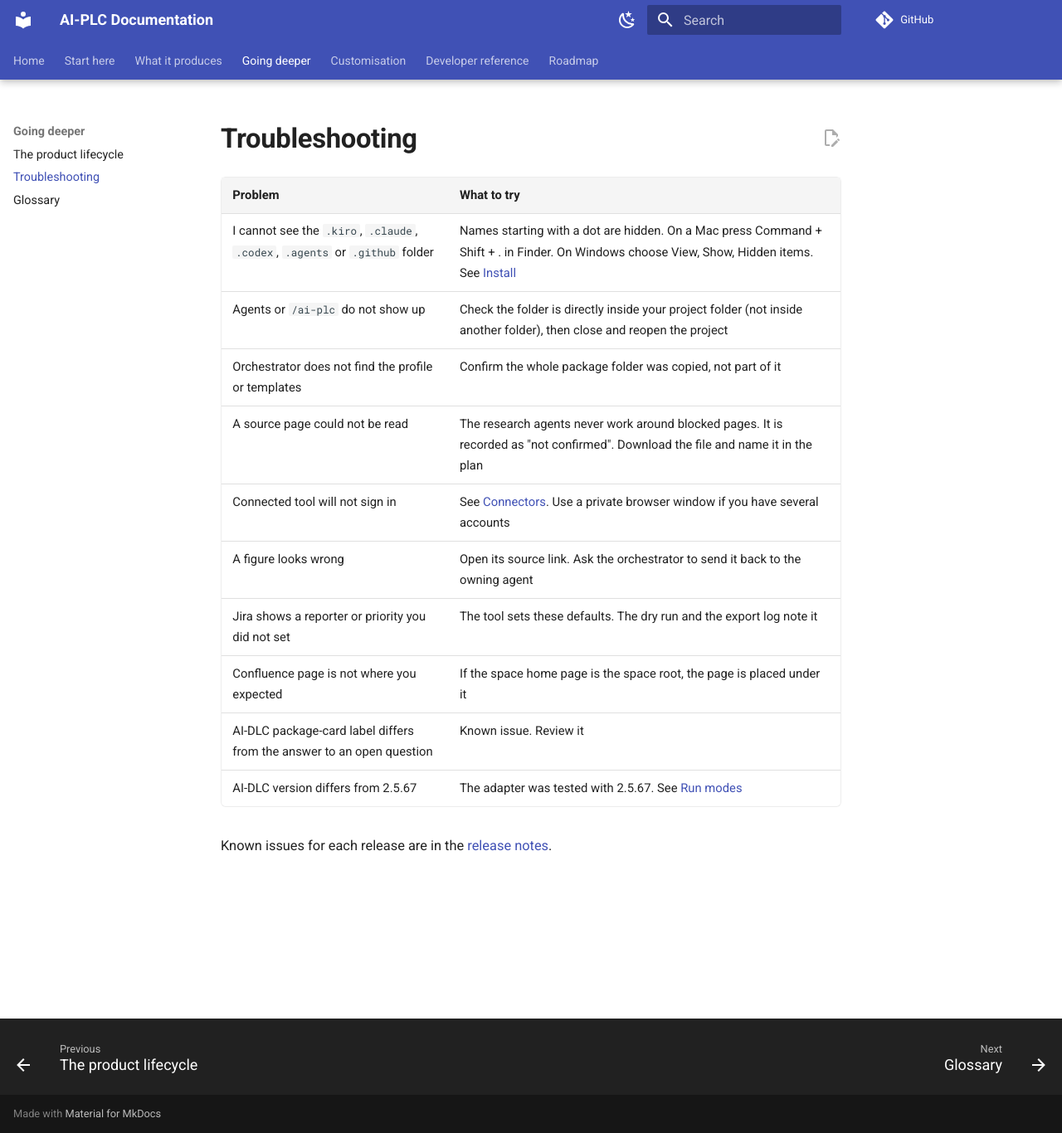
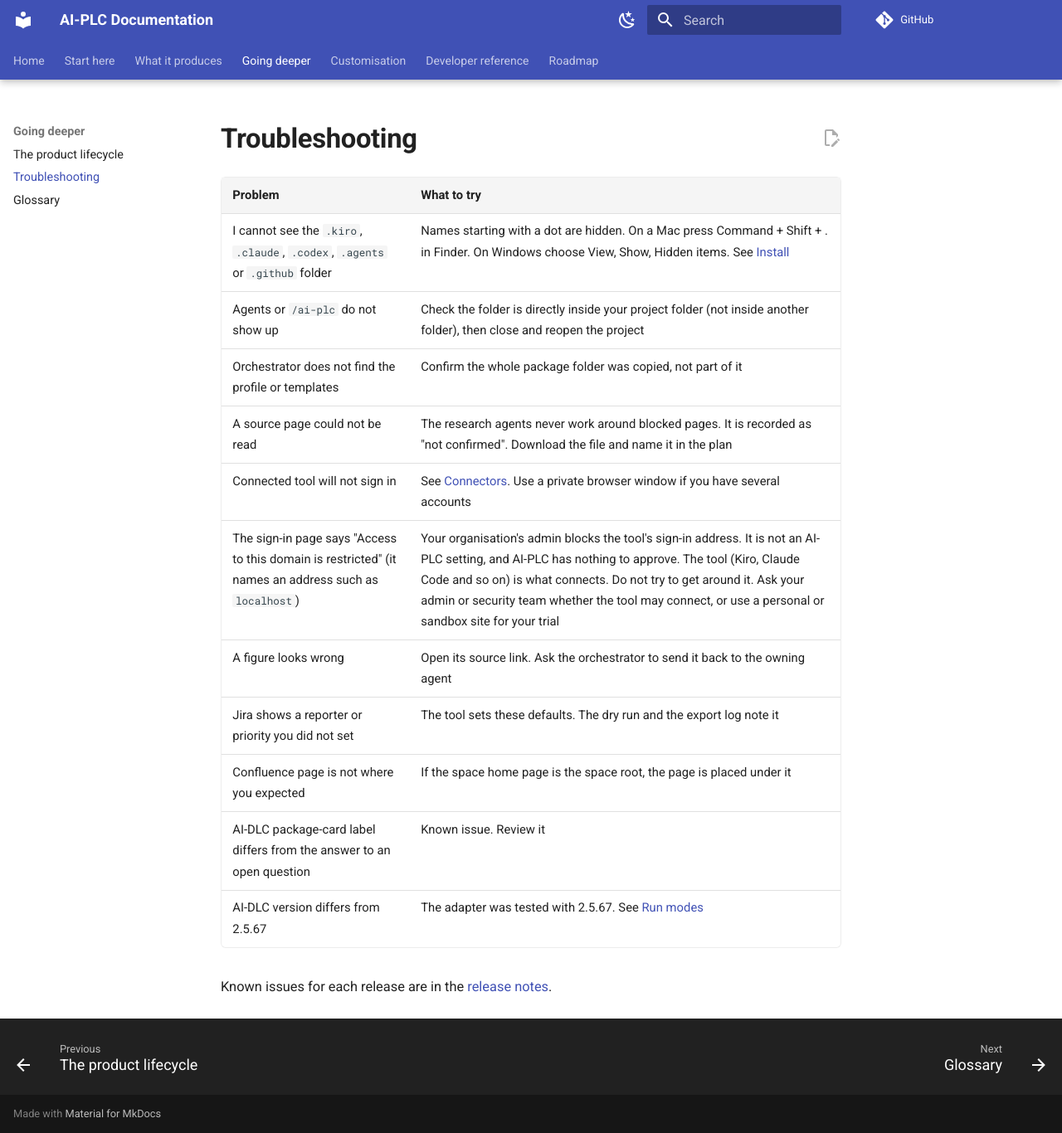
Before and after one commit to lasith-tekly/ai-plc, an MkDocs documentation site: the page built from docs/guide/troubleshooting.md, in a window 1280 px wide and 1366 px high. Shown: the whole window at 83% size. Built offline with MkDocs 1.6.1 and Material for MkDocs 9.7.7, drawn with Linux system fonts in a browser that asks for light colours; comment, search, counter and statistics services are not loaded.

Commit message:
Docs: explain the 'Access to this domain is restricted' sign-in block
Co-Authored-By: Claude Sonnet 5.5 <noreply@anthropic.com>
Claude-Session: https://claude.ai/code/session_01MWPVz2aHoek2etukWYAde9

```diff
--- a/docs/guide/troubleshooting.md
+++ b/docs/guide/troubleshooting.md
@@ -7,6 +7,7 @@
 | Orchestrator does not find the profile or templates | Confirm the whole package folder was copied, not part of it |
 | A source page could not be read | The research agents never work around blocked pages. It is recorded as "not confirmed". Download the file and name it in the plan |
 | Connected tool will not sign in | See [Connectors](../MCP-SETUP.md). Use a private browser window if you have several accounts |
+| The sign-in page says "Access to this domain is restricted" (it names an address such as `localhost`) | Your organisation's admin blocks the tool's sign-in address. It is not an AI-PLC setting, and AI-PLC has nothing to approve. The tool (Kiro, Claude Code and so on) is what connects. Do not try to get around it. Ask your admin or security team whether the tool may connect, or use a personal or sandbox site for your trial |
 | A figure looks wrong | Open its source link. Ask the orchestrator to send it back to the owning agent |
 | Jira shows a reporter or priority you did not set | The tool sets these defaults. The dry run and the export log note it |
 | Confluence page is not where you expected | If the space home page is the space root, the page is placed under it |
```
Also changed, not shown: docs/MCP-SETUP.md (+1 -0 lines), 1 other file.
